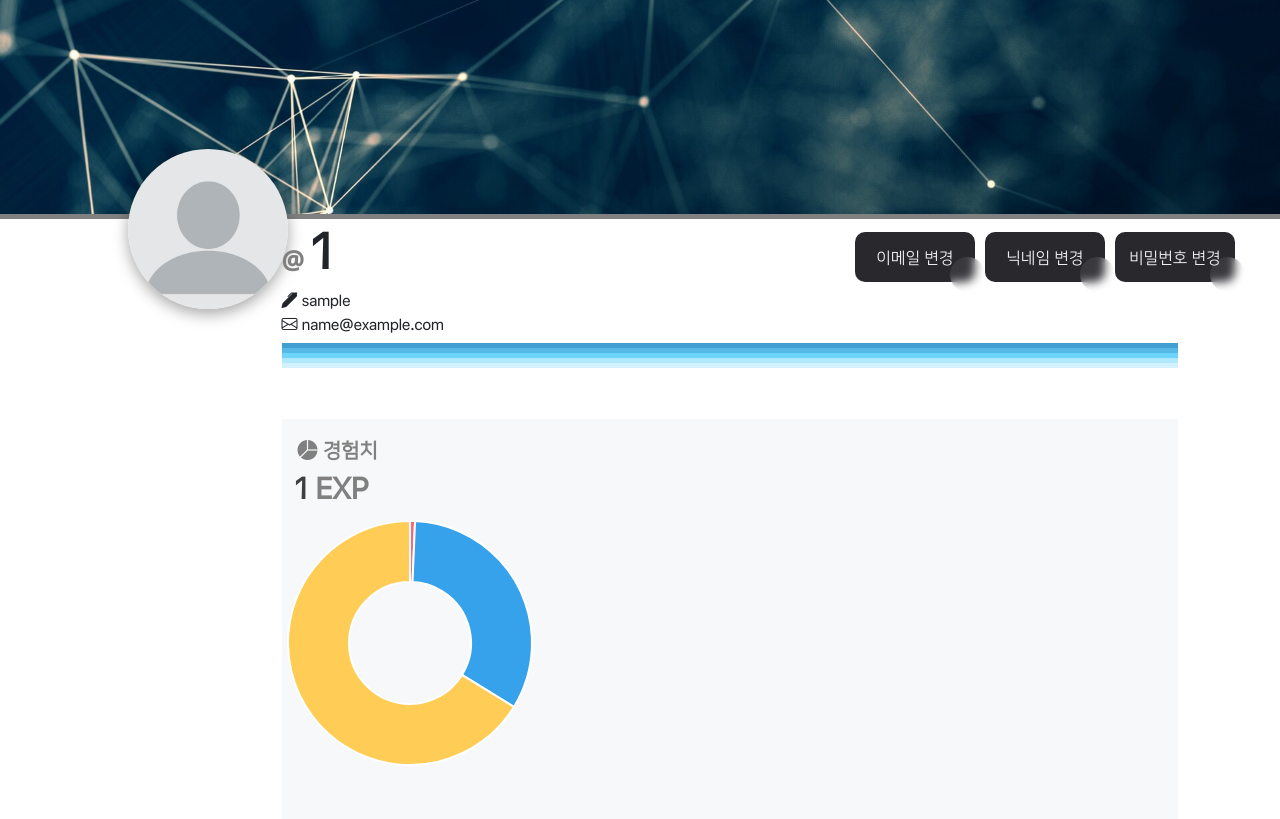
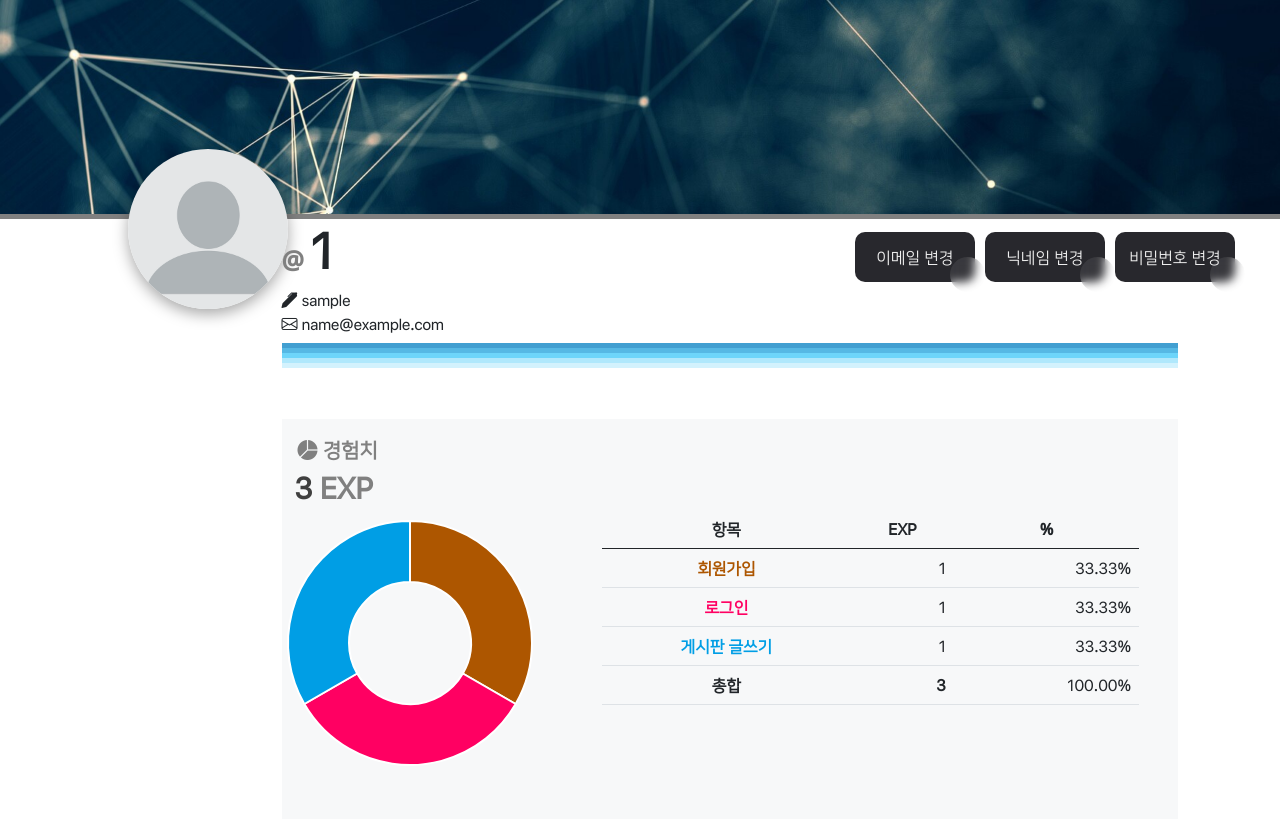
Before and after one commit to lumes-board/BoardLumesKR, a PHP site: page /id/mypage/mypage.php in a window 1280 px wide. Shown: the part 57-876 px from the top of the page. Run offline with PHP 8.4, Linux system fonts and the light colour scheme; the visitor is signed in with stand-in values (Sample User, id 1); tables that the repository leaves empty hold one stand-in row (values such as "Sample post"); a stand-in replaces the project's code that opens the database connection; some libraries are stand-ins or nearby versions.

Commit message:
mypage 경험치 세부항목 추가
exp DB를 만들고 나서 exp의 자세한 조회가 가능해져서 이에 맞춰 차트를 수정하고, 표를 만들었음.

```diff
--- a/id/mypage/css/mypage.css
+++ b/id/mypage/css/mypage.css
@@ -227,3 +227,14 @@
         height: 20vh;
 
     }
+
+    .userExpStatus > .userExpTable {
+
+        position: relative;
+        float: right;
+
+        top: -20vh;
+        width: 42vw;
+        margin-right: 3vw;
+
+    }
--- a/id/mypage/mypage.php
+++ b/id/mypage/mypage.php
@@ -39,9 +39,23 @@
 
             $email                  = $userInfoData[0]["email"];
             $nickname               = $userInfoData[0]["nickname"];
-            $exp                    = $userInfoData[0]["exp"];
             $expTransactionQty      = $userInfoData[0]["expTransactionQty"];
             $guestbookQty           = $userInfoData[0]["guestbookQty"];
+
+            // ---------------------------------------------- //
+            // 경험치는 따로 가져오기
+            $query = "SELECT * FROM exp where id = :id";
+            $stmt = $db->prepare($query);
+            $stmt->bindParam(':id', $_SESSION['id'], PDO::PARAM_STR);
+
+            $stmt->execute();
+
+            $exp = $stmt->fetch(PDO::FETCH_ASSOC);
+            $registrationExp = $exp["registrationExp"];
+            $loginExp        = $exp["loginExp"];
+            $boardExp        = $exp["boardExp"];
+            $exp             = $registrationExp + $loginExp + $boardExp;
+            // $exp = $exp[0];
 
         ?>
 
@@ -88,8 +102,41 @@
             <span class="userExpUnit">
                 EXP
             </span>
-            <div class="userExpChart" >
+            <div class="userExpChart">
                 <canvas id="userExpChartByJS"></canvas>
+            </div>
+            <div class="userExpTable">
+                <table class="table">
+                    <thead>
+                        <tr>
+                            <th scope="col" style="text-align: center;">항목</th>
+                            <th scope="col" style="text-align: center;">EXP</th>
+                            <th scope="col" style="text-align: center;">%</th>
+                        </tr>
+                    </thead>
+                    <tbody>
+                        <tr>
+                            <th scope="row"  style="text-align: center; color:#AD5600;">회원가입</th>
+                            <td style="text-align: right;"><?php echo number_format($registrationExp) ?></td>
+                            <td style="text-align: right;"><?php echo round(($registrationExp / $exp) * 100, 2) ?>%</td>
+                        </tr>
+                        <tr>
+                            <th scope="row"  style="text-align: center; color:#FF0062;">로그인</th>
+                            <td style="text-align: right;"><?php echo number_format($loginExp) ?></td>
+                            <td style="text-align: right;"><?php echo round(($loginExp / $exp) * 100, 2) ?>%</td>
+                        </tr>
+                        <tr>
+                            <th scope="row"  style="text-align: center; color:#009EE5;">게시판 글쓰기</th>
+                            <td style="text-align: right;"><?php echo number_format($boardExp) ?></td>
+                            <td style="text-align: right;"><?php echo round(($boardExp / $exp) * 100, 2) ?>%</td>
+                        </tr>
+                        <tr>
+                            <th scope="row"  style="text-align: center;">총합</th>
+                            <td style="text-align: right; font-weight: bold;"><?php echo number_format($exp) ?></td>
+                            <td style="text-align: right;">100.00%</td>
+                        </tr>
+                    </tbody>
+                </table>
             </div>
         </div>
 
@@ -111,11 +158,15 @@
         // ],
         datasets: [{
             label: '경험치 세트',
-            data: [<?php echo $exp ?>, 50, 100],
+            data: [
+                <?php echo $registrationExp ?>,
+                <?php echo $loginExp ?>,
+                <?php echo $boardExp ?>
+            ],
             backgroundColor: [
-                'rgb(255, 99, 132)',
-                'rgb(54, 162, 235)',
-                'rgb(255, 205, 86)'
+                '#AD5600',
+                '#FF0062',
+                '#009EE5'
             ],
             hoverOffset: 4
         }],
```
